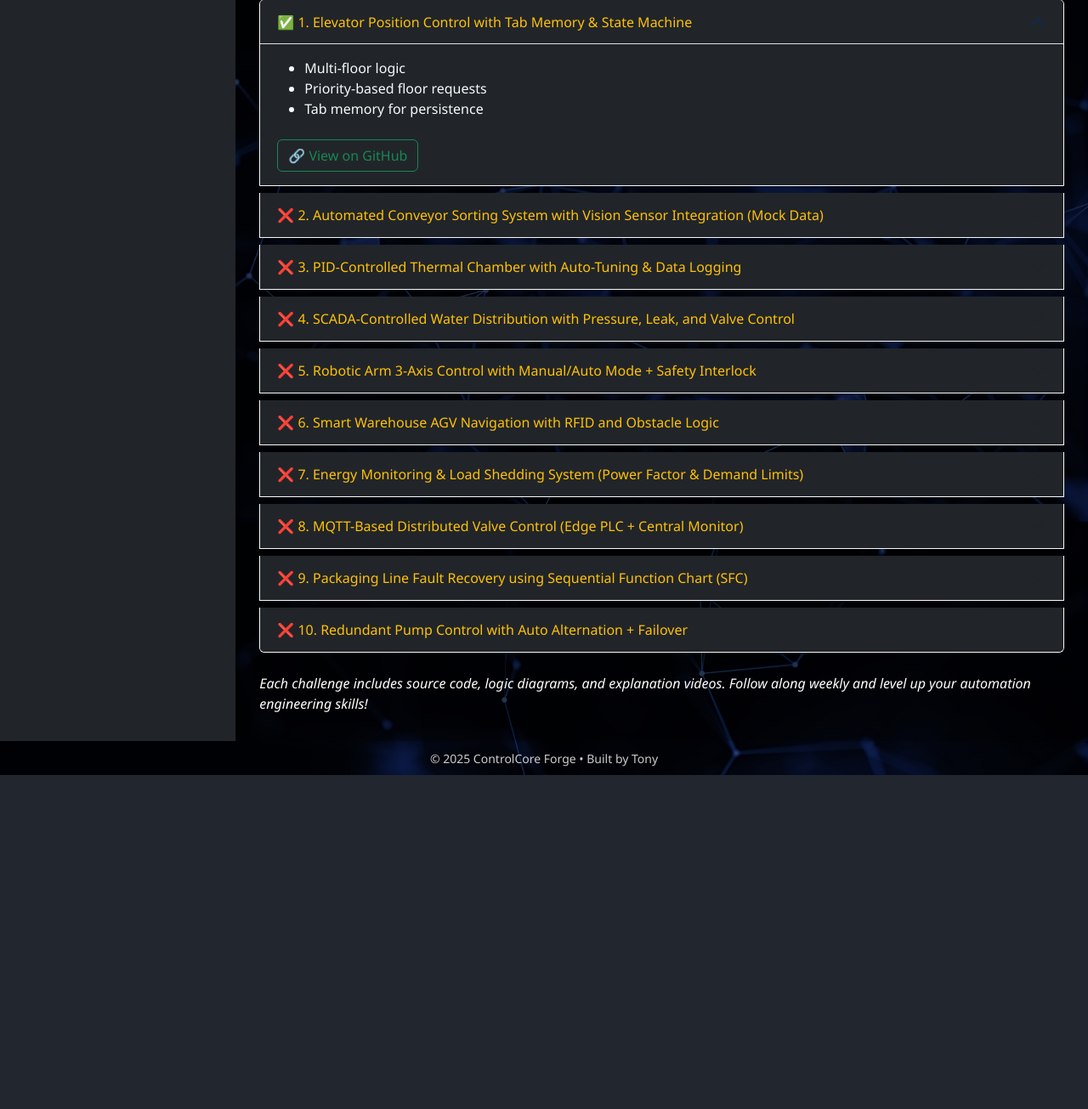
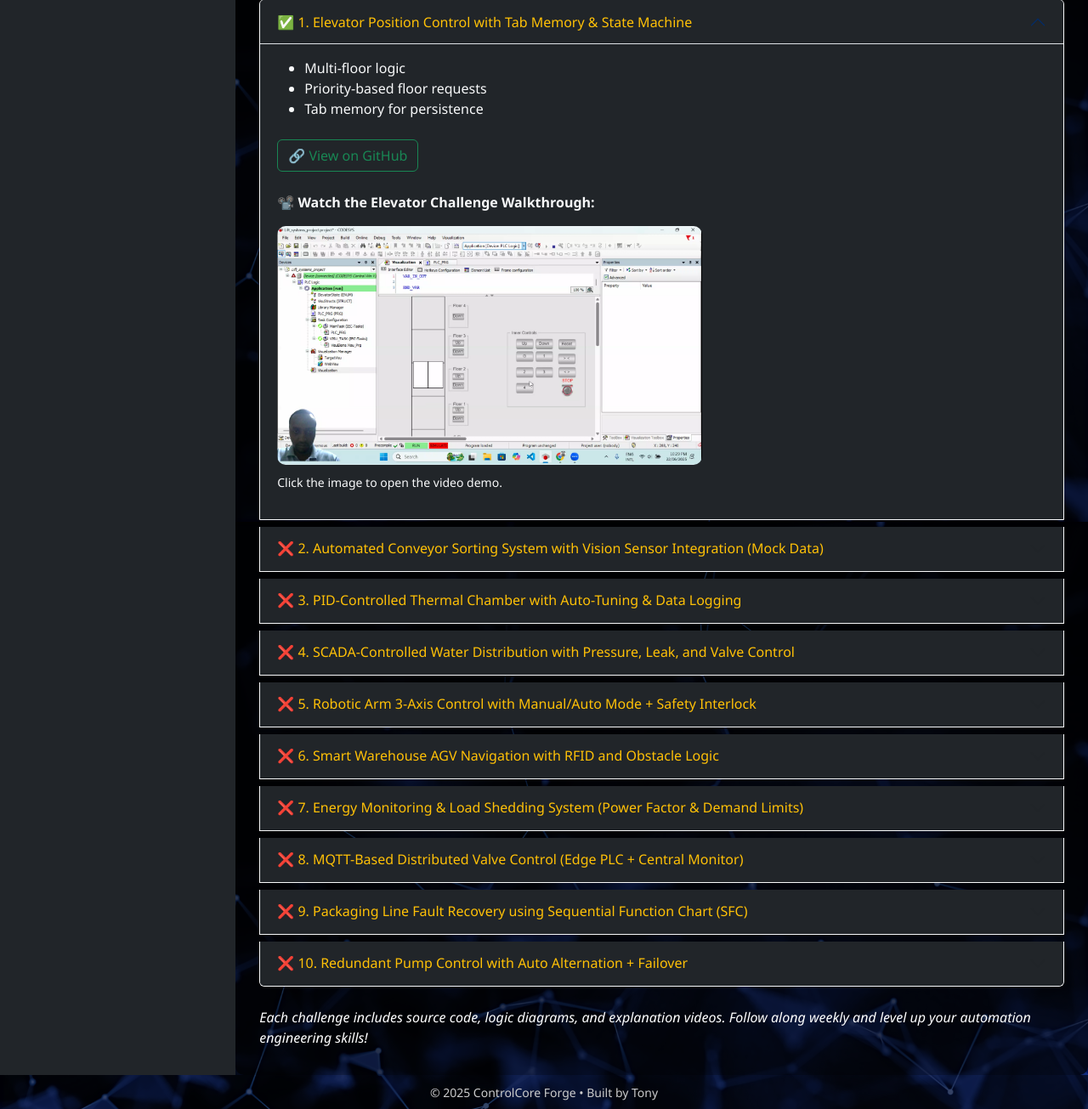
Before and after one commit to Tonyndungu-git/controlcore, a Django app: page /weekly-challenges/ in a window 1280 px wide. Shown: the part 346-1651 px from the top of the page at 85% size. Before the commit the page ends 1258 px from the top, so only its background shows below. Run offline with Django 5.2, Linux system fonts and the light colour scheme.

Commit message:
Version 2 Lift System

```diff
--- a/challenges/templates/weekly_challenges.html
+++ b/challenges/templates/weekly_challenges.html
@@ -1,10 +1,13 @@
 {% extends 'base.html' %}
+{% load static %}
+
 {% block content %}
 <div class="container text-white">
   <h2 class="mb-4">🚀 Weekly CODESYS Challenges</h2>
 
   <p>
-    At <strong>ControlCore Forge</strong>, we publish advanced industrial automation challenges using <strong>CODESYS</strong>. Each challenge focuses on practical deployment logic — not just simulations.
+    At <strong>ControlCore Forge</strong>, we publish advanced industrial automation challenges using <strong>CODESYS</strong>.
+    Each challenge focuses on practical deployment logic — not just simulations.
   </p>
 
   <div class="mt-5">
@@ -32,8 +35,22 @@
               <li>{{ item }}</li>
               {% endfor %}
             </ul>
+
             {% if challenge.completed %}
               <a href="{{ challenge.github_url }}" class="btn btn-outline-success mt-2" target="_blank">🔗 View on GitHub</a>
+
+              {% if forloop.counter == 1 %}
+              <!-- Video and Thumbnail Section for Challenge 1 -->
+              <div class="mt-4">
+                <p><strong>📽️ Watch the Elevator Challenge Walkthrough:</strong></p>
+                <a href="https://us05web.zoom.us/clips/share/RANvFqZRRreSOpNKkUXsow" target="_blank">
+                  <img src="{% static 'img/elevator_thumb.png' %}" alt="Watch Elevator Challenge"
+                       class="img-fluid mb-2" style="max-width: 500px; border-radius: 10px;">
+                </a>
+                <p><small>Click the image to open the video demo.</small></p>
+              </div>
+              {% endif %}
+
             {% else %}
               <button class="btn btn-outline-secondary mt-2" disabled title="Coming Soon">⏳ View on GitHub</button>
             {% endif %}
@@ -45,7 +62,8 @@
   </div>
 
   <div class="mt-4">
-    <p class="fst-italic">Each challenge includes source code, logic diagrams, and explanation videos. Follow along weekly and level up your automation engineering skills!</p>
+    <p class="fst-italic">Each challenge includes source code, logic diagrams, and explanation videos.
+      Follow along weekly and level up your automation engineering skills!</p>
   </div>
 </div>
 {% endblock %}
```
Also changed, not shown: 2 other files.
